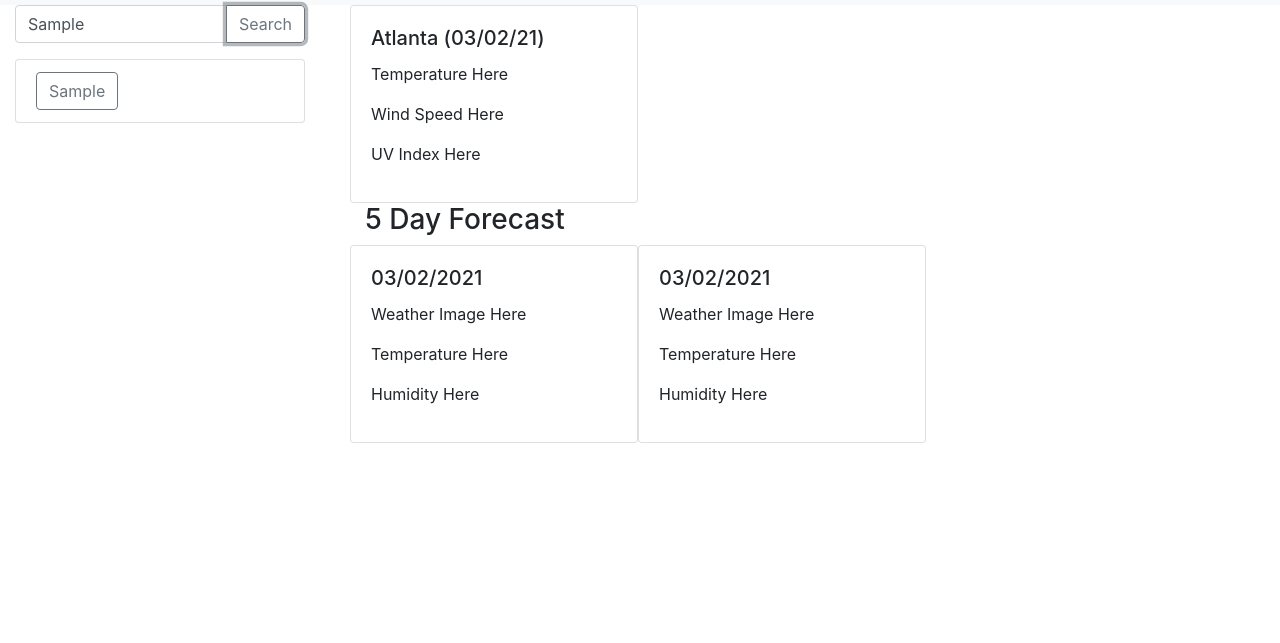
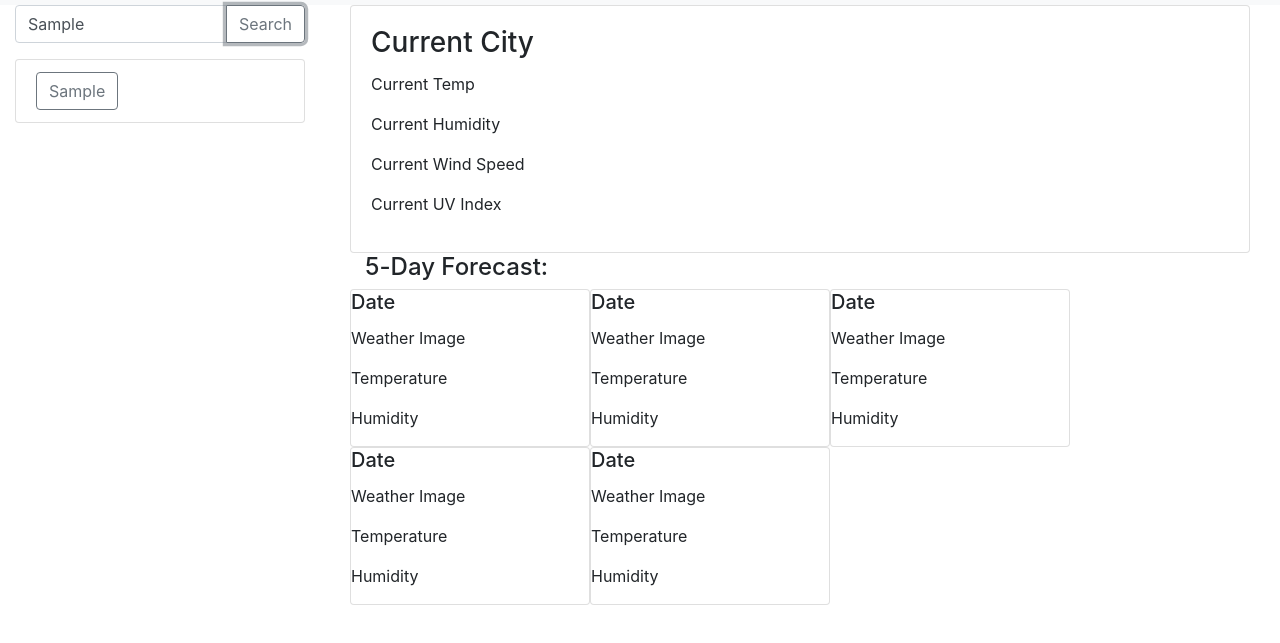
Before and after one commit to inknsharps/weather_dashboard, a plain HTML site: page index.html in a window 1280 px wide. Both pictures are taken after typing "Sample" into the empty fields and a click on the button "Search". Shown: the part 67-710 px from the top of the page. Drawn offline with nearby package versions, Linux system fonts and the light colour scheme; no server answers.

Commit message:
add weather main and forecast building functionality

```diff
--- a/assets/script.js
+++ b/assets/script.js
@@ -2,17 +2,59 @@
 let searchFieldEl = document.querySelector(".search-field");
 let searchButtonEl = document.querySelector(".submit-search");
 let searchHistoryEl = document.querySelector(".search-history");
+let currentWeatherEl = document.querySelector(".current-weather");
 
 // Function to build li elements for the search history
 function buildSearchHistory(city){
-    const li = document.createElement("li");
+    let li = document.createElement("li");
     li.className = "list-group-item";
-    const button = document.createElement("button");
+    let button = document.createElement("button");
     button.className = "btn btn-outline-secondary submit-saved-city";
     button.setAttribute("type", "button");
     button.textContent = city;
     li.appendChild(button);
     searchHistoryEl.appendChild(li);
+}
+
+// Function to build the 5 day forecast
+function buildForecast(){
+    let forecast = buildHTML("section", "d-flex col-12 flex-wrap forecast");
+    currentWeatherEl.appendChild(forecast);
+    let forecastHeader = buildHTML("div", "col-12");
+    forecast.appendChild(forecastHeader);
+    forecastHeader.appendChild(buildHTML("h4", "forecast-title", "5-Day Forecast:"));
+    for (let i = 0; i < 5; i++){
+        let forecastCard = buildHTML("div", "card");
+        forecastCard.setAttribute("style", "width: 15rem;");
+        forecast.appendChild(forecastCard);
+        forecastCard.appendChild(buildHTML("h5", "card-title", "Date"));
+        forecastCard.appendChild(buildHTML("p", "weather-img", "Weather Image"));
+        forecastCard.appendChild(buildHTML("p", "temperature", "Temperature"));
+        forecastCard.appendChild(buildHTML("p", "humidity", "Humidity"));
+    }
+}
+
+// Function to build current city weather data card
+function buildWeatherMain(){
+    let selectedCity = buildHTML("section", "col-12 selected-city");
+    currentWeatherEl.appendChild(selectedCity);
+    let card = buildHTML("div", "card");
+    selectedCity.appendChild(card);
+    let cardBody = buildHTML("div", "card-body");
+    card.appendChild(cardBody);
+    cardBody.appendChild(buildHTML("h3", "card-title", "Current City"));
+    cardBody.appendChild(buildHTML("p", "temperature", "Current Temp"));
+    cardBody.appendChild(buildHTML("p", "humidity", "Current Humidity"));
+    cardBody.appendChild(buildHTML("p", "windspeed", "Current Wind Speed"));
+    cardBody.appendChild(buildHTML("p", "UVindex", "Current UV Index"));
+}
+
+// Helper function to create HTML elements
+function buildHTML(tag, classes, text){
+    const element = document.createElement(tag);
+    element.className = classes;
+    element.textContent = text;
+    return element;
 }
 
 // Function to call the current weather data (currently in metric), with the argument for the city
@@ -39,6 +81,8 @@ function searchCity(){
     let searchValue = searchFieldEl.value;
     callWeather(searchValue);
     buildSearchHistory(searchValue);
+    buildWeatherMain();
+    buildForecast();
 }
 
 // Event Listener for the search button
--- a/index.html
+++ b/index.html
@@ -31,19 +31,19 @@
             </section>
         </aside>
         <!-- City info section -->
-        <article class="d-flex flex-wrap col-9">
-            <section class="col-12 selected-city">
-                <div class="card" style="width: 18rem;">
+        <article class="d-flex flex-wrap col-9 current-weather">
+            <!-- <section class="col-12 selected-city">
+                <div class="card">
                     <div class="card-body">
-                        <h5 class="card-title">Atlanta (03/02/21)</h5>
+                        <h3 class="card-title">Atlanta (03/02/21)</h3>
                         <p>Temperature Here</p>
                         <p>Wind Speed Here</p>
                         <p>UV Index Here</p>
                     </div>
                 </div>
-            </section>
+            </section> -->
             <!-- 5 Day Forecast Section -->
-            <section class="d-flex col-12 flex-wrap">
+            <!-- <section class="d-flex col-12 flex-wrap forecast">
                 <div class="col-12">
                     <h3>5 Day Forecast</h3>
                 </div>
@@ -63,7 +63,7 @@
                         <p>Humidity Here</p>
                     </div>
                 </div>
-            </section>
+            </section> -->
         </article>
     </main>
     <script src="https://code.jquery.com/jquery-3.5.1.slim.min.js" integrity="sha384-DfXdz2htPH0lsSSs5nCTpuj/zy4C+OGpamoFVy38MVBnE+IbbVYUew+OrCXaRkfj" crossorigin="anonymous"></script>
```
